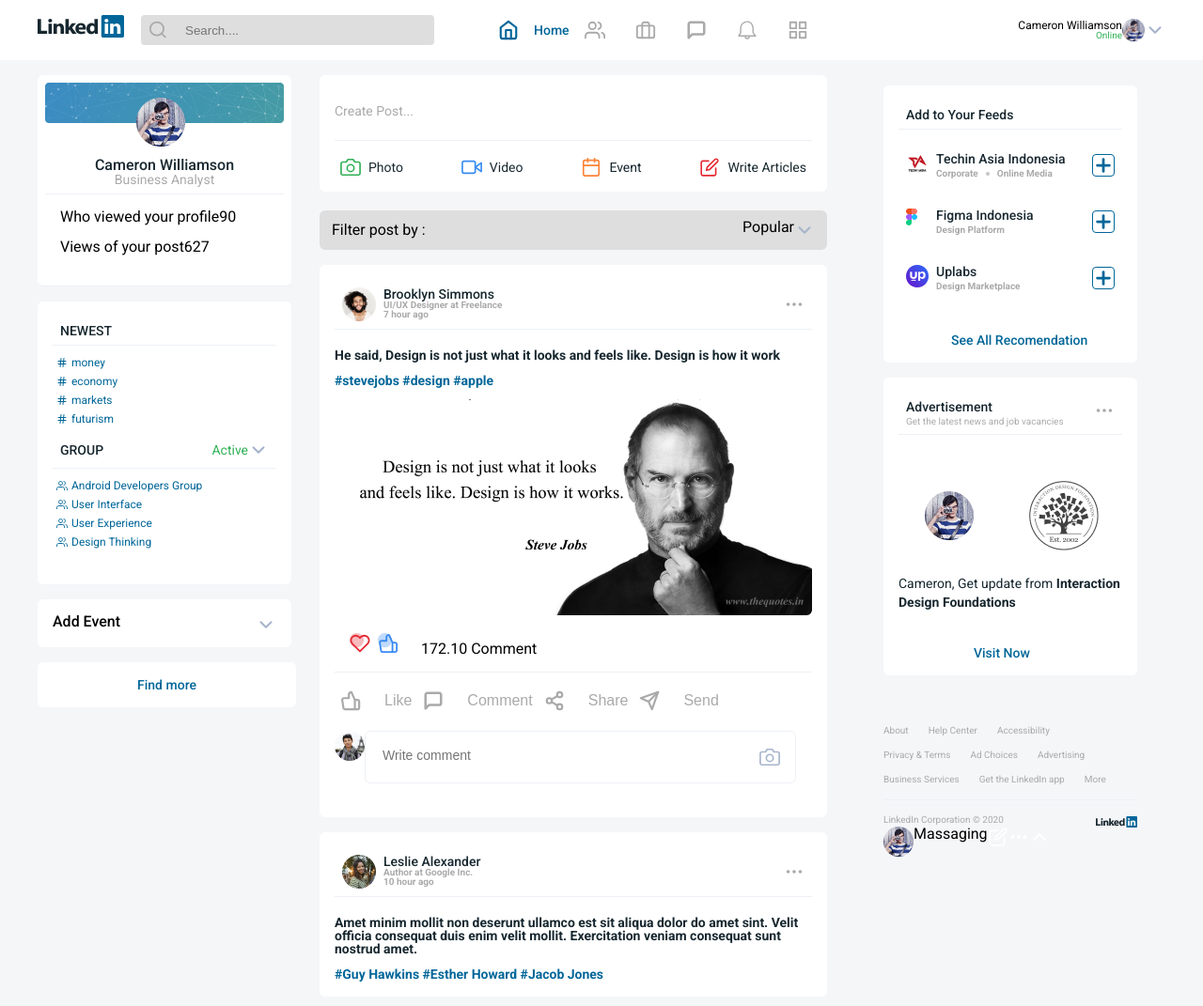
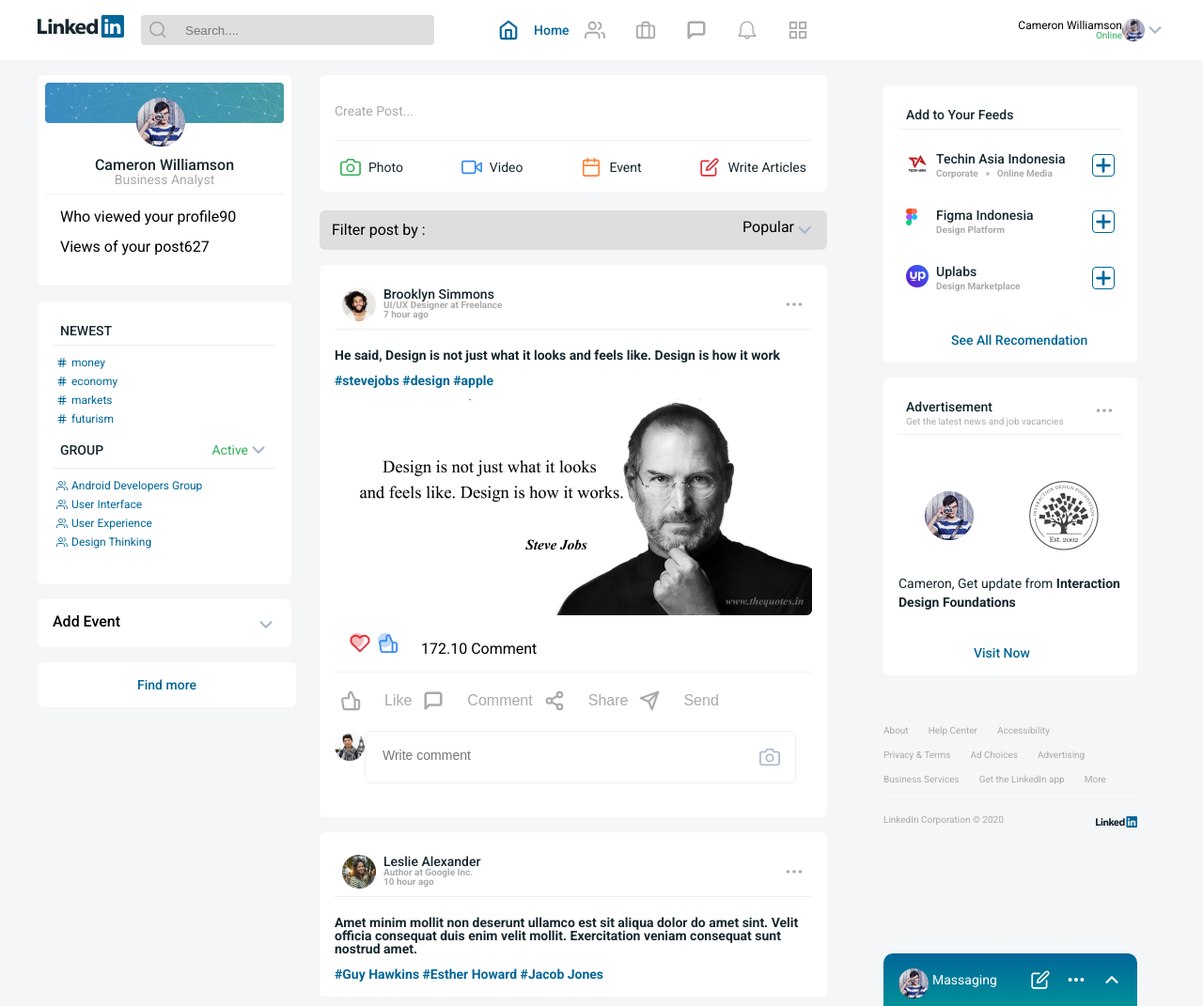
Before and after one commit to Aida-va/linkedin, a plain HTML site: page index.html in a window 1280 px wide. Shown: the whole page at 94% size. Drawn offline with Linux system fonts and the light colour scheme.

Commit message:
complete

```diff
--- /dev/null
+++ b/about.txt
@@ -0,0 +1,6 @@
+This favicon was generated using the following font:
+
+- Font Title: Ysabeau
+- Font Author: Copyright 2023 The Ysabeau Project Authors (https://github.com/CatharsisFonts/Ysabeau)
+- Font Source: http://fonts.gstatic.com/s/ysabeau/v1/kmKiZqEiBAXLcnuMvjZNI_5FGeJet7NxDzYwI8Gcw6Oi.ttf
+- Font License: SIL Open Font License, 1.1 (http://scripts.sil.org/OFL))
--- a/assets/css/main.css
+++ b/assets/css/main.css
@@ -72,7 +72,7 @@
 
 .page-content {
   margin-left: 300px;
-  flex-grow: 1;
+  flex-shrink: 0;
 }
 
 .page-right {
@@ -339,10 +339,19 @@
 }
 
 .messaging {
-  background-color: u;
+  margin-top: 135px;
+  border-top-left-radius: 10px;
+  border-top-right-radius: 10px;
+  width: 270px;
+  height: 56px;
+  background: linear-gradient(#006699, #009099);
 }
 
 .messaging .avatar {
   width: 32px;
   height: 32px;
 }
+.messaging span {
+  color: #fff;
+  font-size: 14px;
+}
--- a/index.html
+++ b/index.html
@@ -5,10 +5,17 @@
     <meta name="viewport" content="width=device-width, initial-scale=1.0" />
     <title>LinkedIn</title>
     <link rel="stylesheet" href="./assets/css/style.css" />
+    <link rel="apple-touch-icon" sizes="180x180" href="/apple-touch-icon.png">
+<link rel="icon" type="image/png" sizes="32x32" href="/favicon-32x32.png">
+<link rel="icon" type="image/png" sizes="16x16" href="/favicon-16x16.png">
+<link rel="manifest" href="/site.webmanifest">
+
   </head>
   <body>
+
     <header>
       <div class="container">
+
         <div class="header flex pt-16px pb-16px justify-between">
           <div class="flex justify-between">
             <div class="header-logo">
@@ -369,7 +376,7 @@
 
         </article>
       </main>
-      <aside class="page-right">
+      <aside class="page-right flex flex-column justify-between">
         <div>
             <div class="feeds">
                 <div class="card-head">
@@ -520,20 +527,20 @@
                  </div>
                </div>
              </footer>
-        </div>
+         </div>
 
 
-        <div class="messaging flex justify-between">
+        <div class="messaging flex justify-between p-16px">
             <div class="flex justify-between">
-                <div class="avatar">
+                <div class="avatar ml-10px mr-4px">
                     <img src="./assets/img/Avatar Cameron.png" alt="Cameran" class="img-contain">
                 </div>
-                <span>Massaging</span>
+                <span class="flex items-center">Massaging</span>
             </div>
-            <div class="flex justify-between">
-                <i class="icon icon-editwhite"></i>
-                <i class="icon icon-ellipsewhite"></i>
-                <i class="icon icon-upwhite"></i>
+            <div class="flex justify-between items-center">
+                <i class="icon icon-editwhite mr-16px"></i>
+                <i class="icon icon-ellipsewhite mr-16px"></i>
+                <i class="icon icon-upwhite mr-6px"></i>
             </div>
 
         </div>
```
Also changed, not shown: assets/css/media.css (+19 -0 lines), android-chrome-192x192.png (added), android-chrome-512x512.png (added), apple-touch-icon.png (added), favicon-16x16.png (added), favicon-32x32.png (added), favicon.ico (added), site.webmanifest (added).
